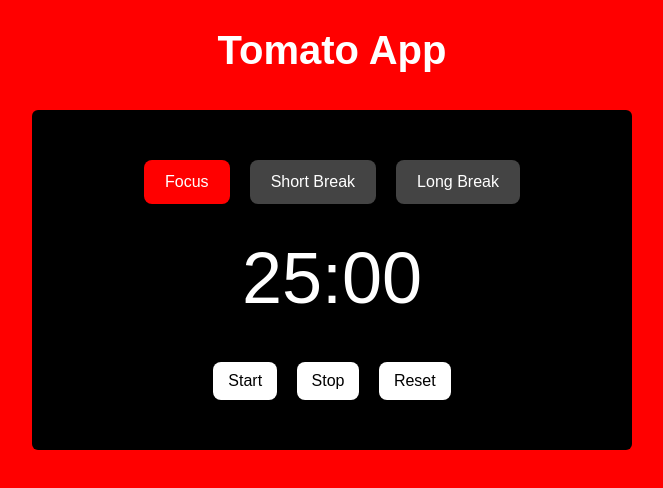
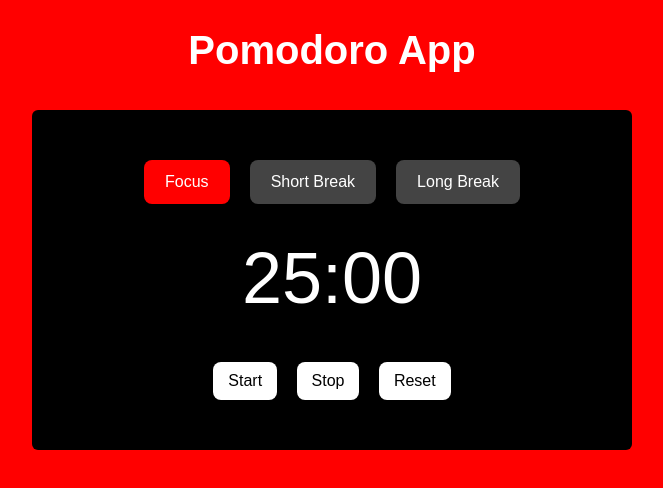
Before and after one commit to frontend-tester02/tomato-app, a plain HTML site: page index.html in a window 1280 px wide. Shown: the whole page, without its empty margins (308-971 px from the left). Drawn offline with Linux system fonts and the light colour scheme.

Commit message:
Updated main page

```diff
--- a/index.html
+++ b/index.html
@@ -7,12 +7,12 @@
   <link rel="stylesheet" href="https://cdnjs.cloudflare.com/ajax/libs/font-awesome/6.5.1/css/all.min.css" integrity="sha512-DTOQO9RWCH3ppGqcWaEA1BIZOC6xxalwEsw9c2QQeAIftl+Vegovlnee1c9QX4TctnWMn13TZye+giMm8e2LwA==" crossorigin="anonymous" referrerpolicy="no-referrer" />
   <link rel="stylesheet" href="css/normalize.css">
   <link rel="stylesheet" href="css/styles.css">
-  <title>Tomato App</title>
+  <title>Pomodoro App</title>
 </head>
 <body>
   <div class="container">
     <div class="tomato__wrapper">
-      <h1 class="tomato-title">Tomato App</h1>
+      <h1 class="tomato-title">Pomodoro App</h1>
       <div class="tomato">
         <div class="tomato__btns">
           <ul class="tomato__btns-list">
```
